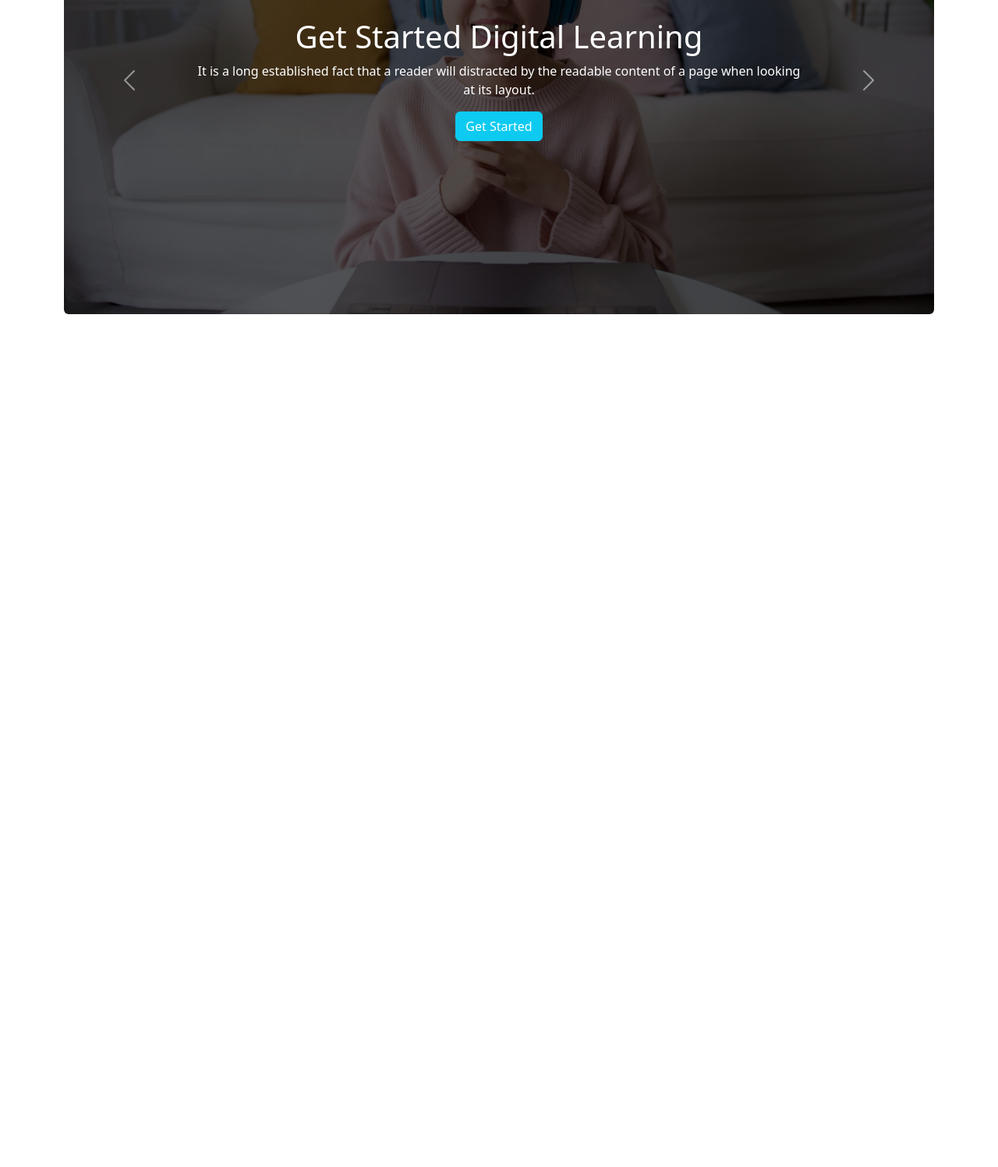
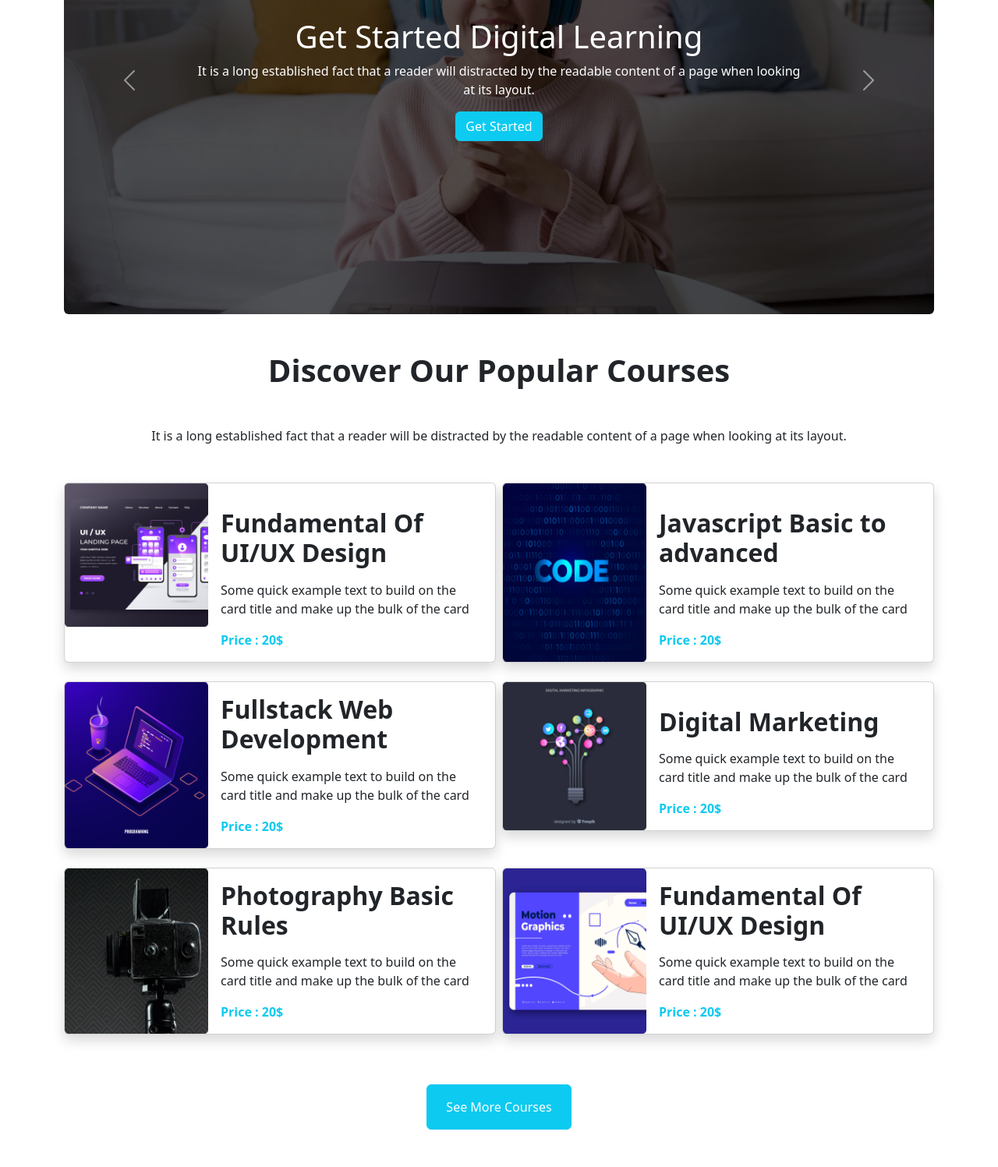
Before and after one commit to nazmul1700/sijs-tech, a plain HTML site: page index.html in a window 1280 px wide. Shown: the part 319-1816 px from the top of the page at 78% size. Before the commit the page ends 800 px from the top, so only its background shows below. Drawn offline with nearby package versions, Linux system fonts and the light colour scheme.

Commit message:
added section

```diff
--- a/index.html
+++ b/index.html
@@ -87,6 +87,121 @@
           </div>
         </section>
     </header>
+	<main>
+		 <!-- Main Section  -->
+		 <main>
+
+			<!-- Populer Courses -->
+		 <section class="container mt-5" id="courses">
+		   <div class="text-center">
+				<h1 class="fw-bold">Discover Our Popular
+				  Courses</h1>
+				  <p class="my-5">It is a long established fact that a reader will be distracted by the readable
+					content of a page when looking at its layout.</p>
+			</div>
+			   <div class="row g-2">
+				<div class="col-sm-12 col-md-12 col-lg-6 ">
+				  <div class="card mb-3 rounded shadow " >
+					<div class="row g-0 ">
+					  <div class="col-md-4">
+						<img src="images/course/course-1.png" class="w-100" alt="...">
+					  </div>
+					  <div class="col-md-8">
+						<div class="card-body">
+						  <h2 class="card-title fw-bold mt-3">Fundamental Of UI/UX Design</h2>
+						  <p class="card-text mt-3">Some quick example text to build on the card title  and make up the bulk of the card</p>
+						  <p class="card-text fw-bold text-info mt-3">Price : 20$</p>
+						</div>
+					  </div>
+					</div>
+				  </div>
+				</div>
+				<div class="col-sm-12 col-md-12 col-lg-6">
+				  <div class="card mb-3 rounded shadow" >
+					<div class="row g-0 ">
+					  <div class="col-md-4">
+						<img src="images/course/course-2.png" class="img-fluid h-100 w-100" alt="...">
+					  </div>
+					  <div class="col-md-8">
+						<div class="card-body">
+						  <h2 class="card-title fw-bold mt-3">Javascript Basic to advanced</h2>
+						  <p class="card-text mt-3">Some quick example text to build on the card title  and make up the bulk of the card</p>
+						  <p class="card-text fw-bold text-info mt-3">Price : 20$</p>
+						</div>
+					  </div>
+					</div>
+				  </div>
+				</div>
+				<div class="col-sm-12 col-md-12 col-lg-6">
+				  <div class="card mb-3 rounded shadow" >
+					<div class="row g-0 ">
+					  <div class="col-md-4">
+						<img src="images/course/course-3.png" class="img-fluid h-100 w-100" alt="...">
+					  </div>
+					  <div class="col-md-8">
+						<div class="card-body">
+						  <h2 class="card-title fw-bold">Fullstack Web Development</h2>
+						  <p class="card-text mt-3">Some quick example text to build on the card title  and make up the bulk of the card</p>
+						  <p class="card-text fw-bold text-info mt-3">Price : 20$</p>
+						</div>
+					  </div>
+					</div>
+				  </div>
+				</div>
+				<div class="col-sm-12 col-md-12 col-lg-6">
+				  <div class="card mb-3 rounded shadow " >
+					<div class="row g-0">
+					  <div class="col-md-4 ">
+						<img src="images/course/course-4.png" class="img-fluid h-100 w-100" alt="...">
+					  </div>
+					  <div class="col-md-8">
+						<div class="card-body">
+						  <h2 class="card-title fw-bold mt-3">Digital Marketing</h2>
+						  <p class="card-text mt-3">Some quick example text to build on the card title  and make up the bulk of the card</p>
+						  <p class="card-text fw-bold text-info mt-3">Price : 20$</p>
+						</div>
+					  </div>
+					</div>
+				  </div>
+				</div>
+				<div class="col-sm-12 col-md-12 col-lg-6">
+				  <div class="card mb-3 rounded shadow" >
+					<div class="row g-0 ">
+					  <div class="col-md-4">
+						<img src="images/course/course-5.png" class="img-fluid h-100 w-100" alt="...">
+					  </div>
+					  <div class="col-md-8">
+						<div class="card-body">
+						  <h2 class="card-title fw-bold">Photography Basic Rules</h2>
+						  <p class="card-text mt-3">Some quick example text to build on the card title  and make up the bulk of the card</p>
+						  <p class="card-text fw-bold text-info mt-3">Price : 20$</p>
+						</div>
+					  </div>
+					</div>
+				  </div>
+				</div>
+				<div class="col-sm-12 col-md-12 col-lg-6">
+				  <div class="card mb-3 rounded shadow" >
+					<div class="row g-0 ">
+					  <div class="col-md-4">
+						<img src="images/course/course-6.png" class="img-fluid h-100 w-100" alt="...">
+					  </div>
+					  <div class="col-md-8">
+						<div class="card-body">
+						  <h2 class="card-title fw-bold ">Fundamental Of UI/UX Design</h2>
+						  <p class="card-text mt-3">Some quick example text to build on the card title  and make up the bulk of the card</p>
+						  <p class="card-text fw-bold text-info mt-3">Price : 20$</p>
+						</div>
+					  </div>
+					</div>
+				  </div>
+				</div>
+			</div>
+			<div class="text-center">
+			  <button class="btn btn-info my-5 py-3 text-white px-4">See More Courses</button>
+			</div>
+			</section>
+	</main>
 
 </body>
 </html>
```
